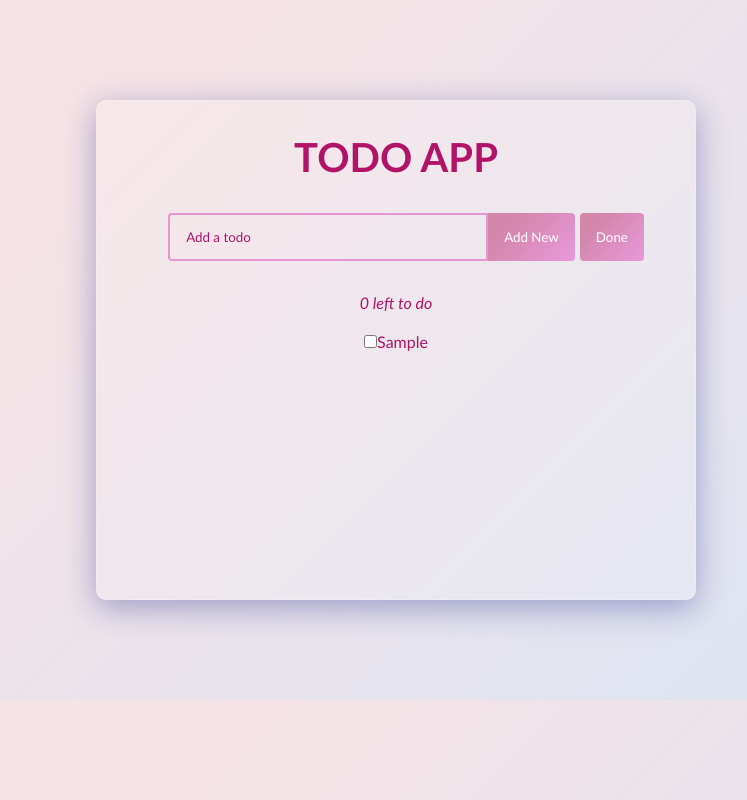
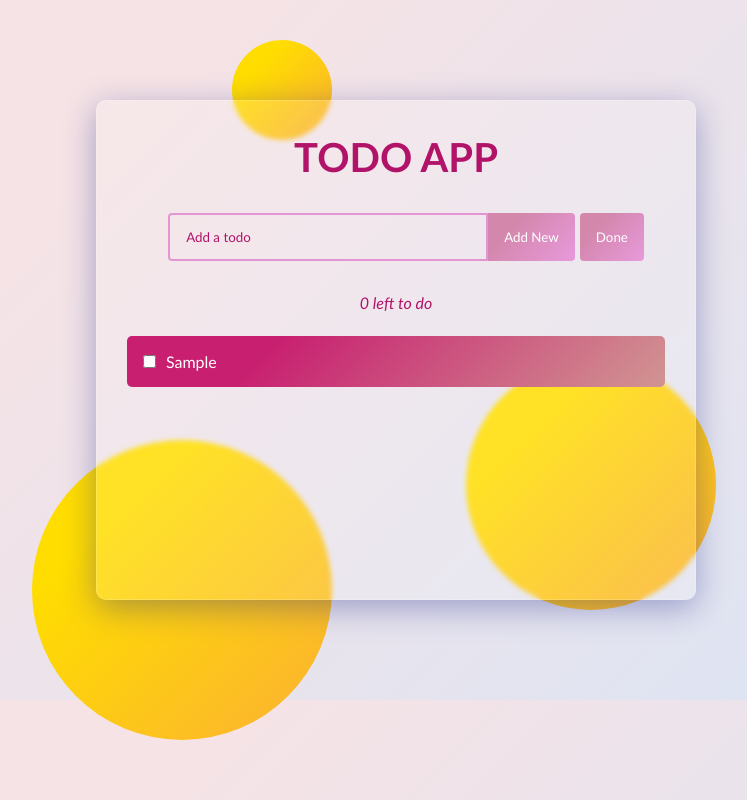
Before and after one commit to VCorak/react-todo, a React (Create React App) app in the folder todo/: page / in a window 1280 px wide. Both pictures are taken after typing "Sample" into the empty fields and a click on the button "Add New". Shown: the whole page, without its empty margins (244-991 px from the left). Built offline with nearby package versions, Linux system fonts and the light colour scheme.

Commit message:
Checkbox working, added some styling...have to work on responsivness

```diff
--- /dev/null
+++ b/package.json
@@ -0,0 +1,5 @@
+{
+  "dependencies": {
+    "uuid": "^8.3.2"
+  }
+}
--- a/todo/src/App.css
+++ b/todo/src/App.css
@@ -19,18 +19,50 @@ body {
     background-image: linear-gradient(315deg, #d9e4f5 0%, #f5e3e6 74%);
 
 }
-/*.todo-app {
-    display: flex;
-    flex-direction: column;
-    justify-content: start;
-    width: 700px;
-    min-height: 600px;
-    background: #161a2b;
-    text-align: center;
-    margin: 100px auto;
-    border-radius: 10px;
-    padding-bottom: 32px;
-}*/
+
+.circle-one {
+    position: absolute;
+    top: 55%;
+    right: 55%;
+    border-radius: 50%;
+    width: 300px;
+    height: 300px;
+    z-index: -1;
+    background-color: #fbb034;
+    background-image: linear-gradient(315deg, #fbb034 0%, #ffdd00 74%);
+}
+
+.circle-two {
+    position: absolute;
+    top: 5%;
+    right: 55%;
+    border-radius: 50%;
+    width: 100px;
+    height: 100px;
+    z-index: -1;
+    background-color: #fbb034;
+    background-image: linear-gradient(315deg, #fbb034 0%, #ffdd00 74%);
+}
+
+.circle-three {
+    position: absolute;
+    top: 45%;
+    right: 25%;
+    border-radius: 50%;
+    width: 250px;
+    height: 250px;
+    z-index: -1;
+    background-color: #fbb034;
+    background-image: linear-gradient(315deg, #fbb034 0%, #ffdd00 74%);
+}
+
+@media (max-width: 740px)
+{
+    .circle-one, .circle-two, .circle-three
+    {
+        display: none;
+    }
+}
 
 .todo-app {
     display: flex;
@@ -47,7 +79,6 @@ body {
     -webkit-backdrop-filter: blur( 2.5px );
     border-radius: 10px;
     border: 1px solid rgba( 255, 255, 255, 0.18 );
-
 }
 
 .todo-form {
@@ -106,6 +137,24 @@ h1 {
     margin-bottom: 20px;
 }
 
-label {
-    color: #B11369;
+.print-container {
+    display: flex;
+    flex-direction: row;
+    position: relative;
 }
+
+.print-row {
+    display: flex;
+    align-items: center;
+    margin: 4px auto;
+    color: #ffffff;
+    background-color: #d19592;
+    background-image: linear-gradient(315deg, #d19592 0%, #c81f70 74%);
+    padding: 16px;
+    border-radius: 5px;
+    width: 90%;
+}
+
+.checkbox {
+    margin-right: 10px;
+}
--- a/todo/src/App.js
+++ b/todo/src/App.js
@@ -11,18 +11,35 @@ function App() {
           update our todos- this is called object destructuring*/
     const todoNameRef = useRef()
 
+    function toggleTodo(id) {
+        const newTodos = [...todos]
+        const todo = newTodos.find(todo => todo.id === id)
+        todo.complete = !todo.complete
+        setTodos(newTodos)
+    }
+
+    let uniqueID = ( function() { /* this function randomizes id instead of downloading uuidv4*/
+        let id =
+            Math.floor(Math.random() * Math.floor(Math.pow(2,32)-1));
+        return function() { return id++ };
+    })();
+
+
     function handleAddNew(e) {
         const name = todoNameRef.current.value
         if (name === '') return
         setTodos(prevTodos => { /* function giving us previous todos and change that by adding new todos in array*/
-            return [...prevTodos, { id: 1, name: name, complete: false}]
+            return [...prevTodos, { id: uniqueID(), name: name, complete: false}]
         })
         todoNameRef.current.value = null /*clearing out input after pressing the button*/
 
     }
 
   return (
-
+      <>
+      <div className="circle-one"></div>
+          <div className="circle-two"></div>
+          <div className="circle-three"></div>
       <div className='todo-app'>
           <h1>TODO APP</h1>
           <form className='todo-form'>
@@ -31,9 +48,9 @@ function App() {
           <button className='clear-todo-button' type='button' value="Submit">Done</button>
           </form>
           <div className='left-todo'>0 left to do</div>
-          <TodoList todos={todos} />
-
+          <TodoList todos={todos} toggleTodo = {toggleTodo} />
       </div>
+      </>
 
   );
 }
@@ -44,3 +61,10 @@ export default App;
 /*[{ id: 1, name: 'Todo 1', complete: false }]) - we can not just store the name of our todo, we have to store an object
      weather or not is complete, we need to have properties of name, id and complete - but this is just hardcoded, default, erase it later, bcs we need empty array*/
 //* useRef- allow us to reference elements inside our html- in this case we need it for referencing input value*/
+/*Can this be used instead that uuidv4??
+* // just a random unique id
+var uniqueID = ( function() {
+  var id =
+    Math.floor(Math.random() * Math.floor(Math.pow(2,32)-1));
+  return function() { return id++ };
+})();*/
--- a/todo/src/Todo.js
+++ b/todo/src/Todo.js
@@ -1,10 +1,15 @@
 import React from 'react';
 
-function Todo({ todo }) { /* passing out todo element */ /* printing actual todo name from object */
+function Todo({ todo, toggleTodo }) { /* passing out todo element */ /* printing actual todo name from object */
+
+    function handleTodoClick() {
+        toggleTodo(todo.id)
+    }
+
     return ( /* printing out todo */
-        <div>
-            <label>
-                <input type = "checkbox" checked={ todo.complete } />
+        <div className='print-container'>
+            <label className='print-row'>
+                <input type = "checkbox" checked={ todo.complete } onChange={handleTodoClick} className='checkbox' />
             { todo.name }
             </label>
         </div>
--- a/todo/src/TodoList.js
+++ b/todo/src/TodoList.js
@@ -2,11 +2,11 @@ import React from 'react';
 import Todo from "./Todo";
 import './App.css';
 
-function TodoList({ todos }) { /* rendering out todos */
+function TodoList({ todos, toggleTodo }) { /* rendering out todos */
     return (
         todos.map(todo => { /* inside of an array we loop and map all over our todos
          so for each on of our todos we wanna return a todo element in a Todo component and pass it todo  */
-            return <Todo key = { todo.id } todo = { todo } /> /* returning todo with id*/
+            return <Todo key = { todo.id } toggleTodo = { toggleTodo } todo = { todo } /> /* returning todo with id*/
         })
     );
 };
```
Also changed, not shown: 1 other file (tests, documents, lock files or other folders).
